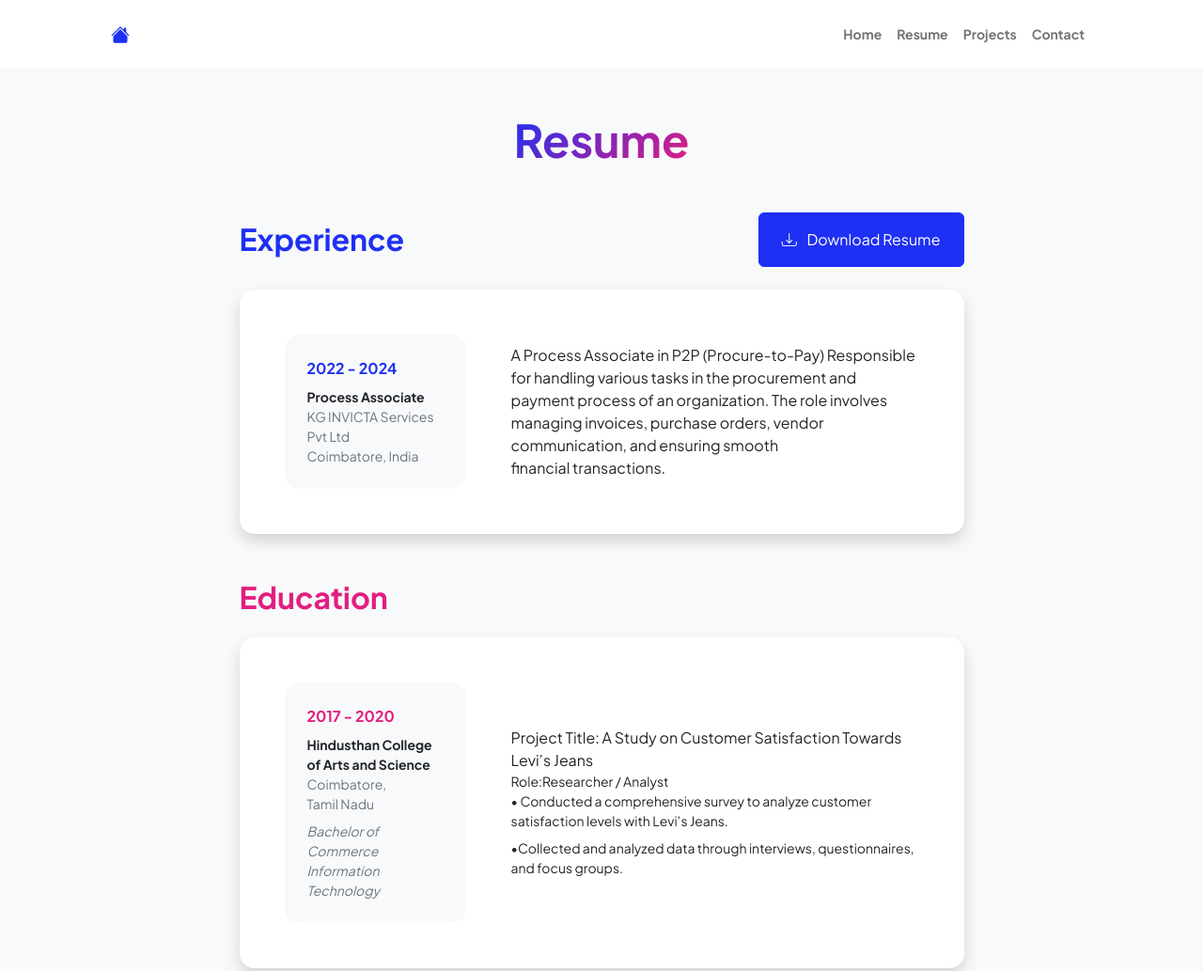
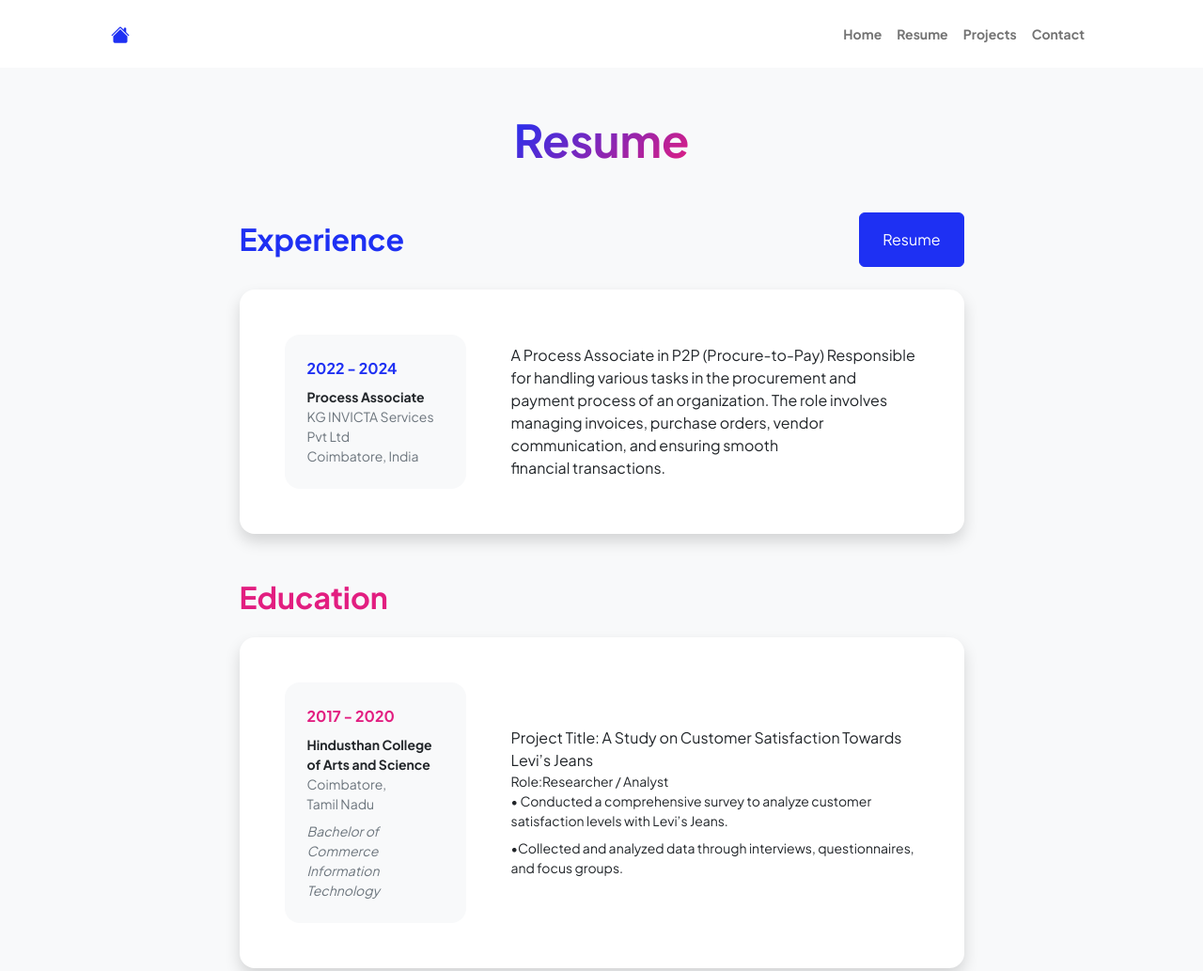
Before and after one commit to karthikeyan27guvi/Personal-Portfolio, a plain HTML site: page resume.html in a window 1280 px wide. Shown: the top 1033 px of the page at 94% size. Drawn offline with nearby package versions, Linux system fonts and the light colour scheme.

Commit message:
save changes

```diff
--- a/resume.html
+++ b/resume.html
@@ -38,9 +38,8 @@
                         <section>
                             <div class="d-flex align-items-center justify-content-between mb-4">
                                 <h2 class="text-primary fw-bolder mb-0">Experience</h2>
-                                <a class="btn btn-primary px-4 py-3" href="assets/Karthikeyan Resume.pdf" download>
-                                    <div class="d-inline-block bi bi-download me-2"></div>
-                                    Download Resume
+                                <a class="btn btn-primary px-4 py-3" href="assets/Karthikeyan Resume.pdf" target="_blank">
+                                     Resume
                                 </a>
                             </div>
                             <div class="card shadow border-0 rounded-4 mb-5">
```
